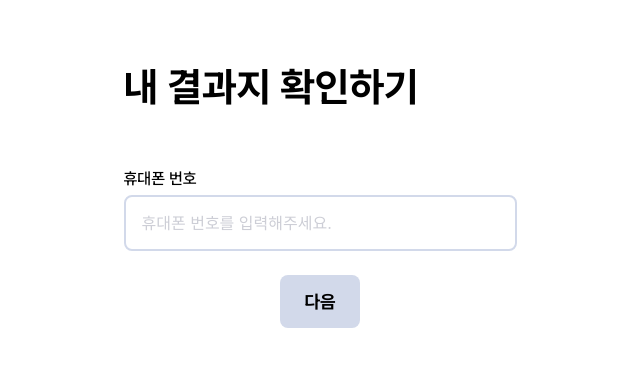
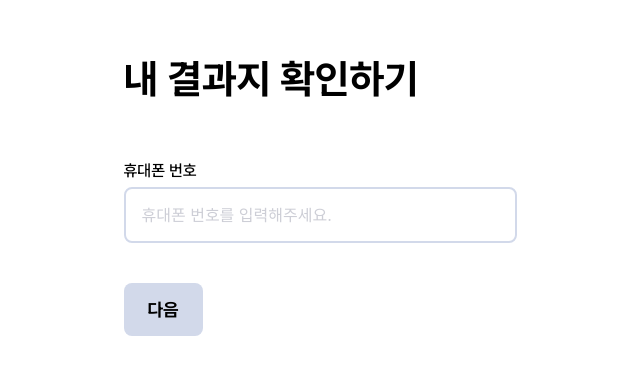
Before and after one commit to hyunzsu/aptimizer--aptifit, a Next.js app: page /login in a window 1280 px wide. Shown: the part 203-578 px from the top of the page, without its empty margins (320-960 px from the left). Built offline with nearby package versions, Linux system fonts and the light colour scheme.

Commit message:
[🎨UI] 로그인 페이지 레이아웃 간격 조정

```diff
--- a/src/app/login/LoginPage.module.css
+++ b/src/app/login/LoginPage.module.css
@@ -17,12 +17,12 @@
 }
 
 .inputContainer {
-  margin-bottom: var(--spacing-24);
+  margin-bottom: var(--spacing-40);
 }
 
 .buttonContainer {
   display: flex;
-  justify-content: center;
+  justify-content: space-between;
 }
 
 @media (max-width: 425px) {
```
